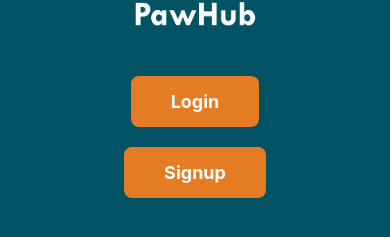
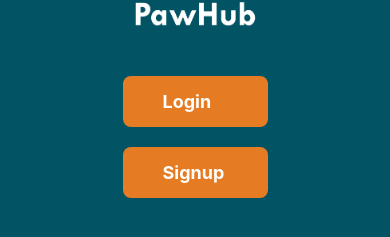
Before and after one commit to NathanCarney99/Large-Project-App, a React Native app in the folder pawhub-app/: screen / in a window 390 px wide. Shown: the part 375-612 px from the top of the page. Built offline with nearby package versions, Linux system fonts and the light colour scheme.

Commit message:
landing page butttons css

```diff
--- a/pawhub-app/Navigation/screens/LandingPage.js
+++ b/pawhub-app/Navigation/screens/LandingPage.js
@@ -46,12 +46,16 @@ const styles = StyleSheet.create({
     paddingHorizontal: 40,
     borderRadius: 8,
     marginBottom: 20,
+    width: 145,
+    textAlign: 'center'
   },
   signupButton: {
     backgroundColor: '#e57c23',
     paddingVertical: 15,
     paddingHorizontal: 40,
     borderRadius: 8,
+    width: 145,
+    textAlign: 'center'
   },
   buttonText: {
     color: '#fff',
```
